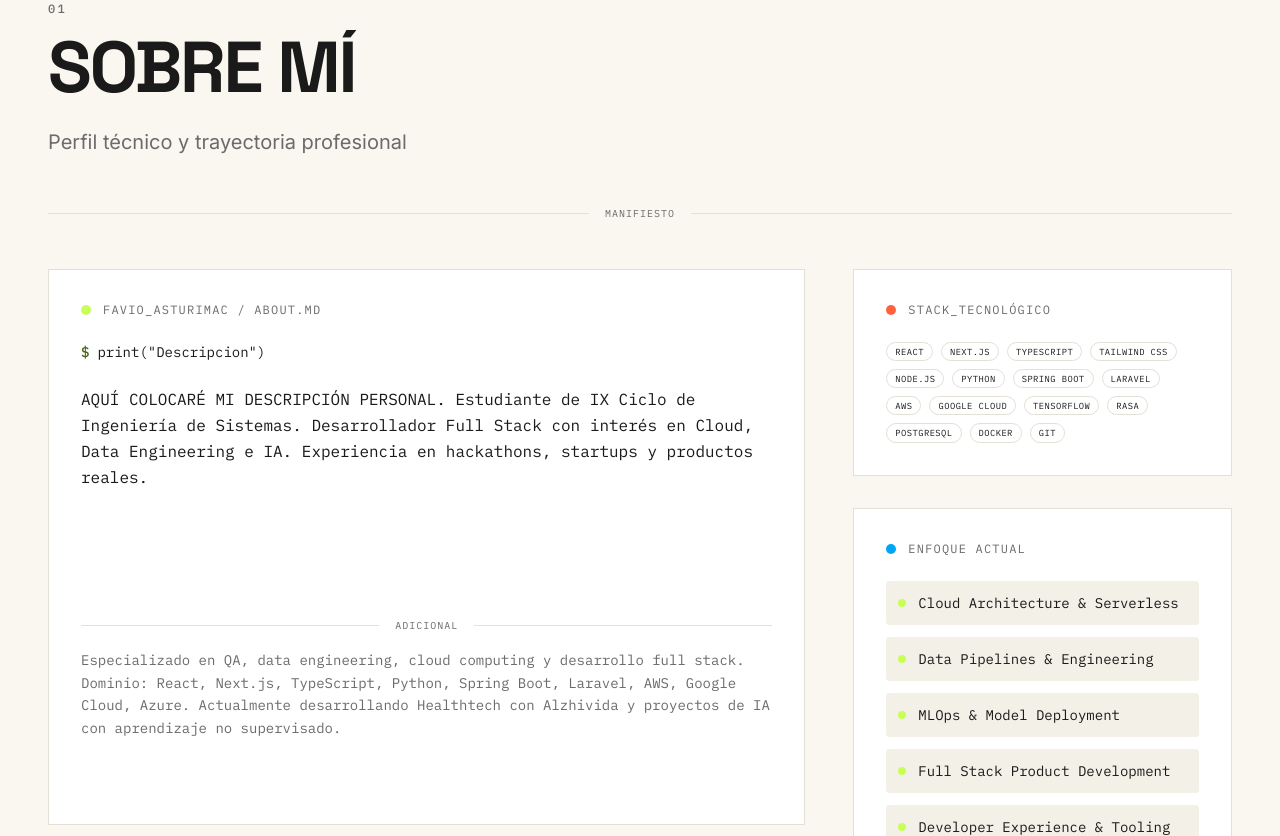
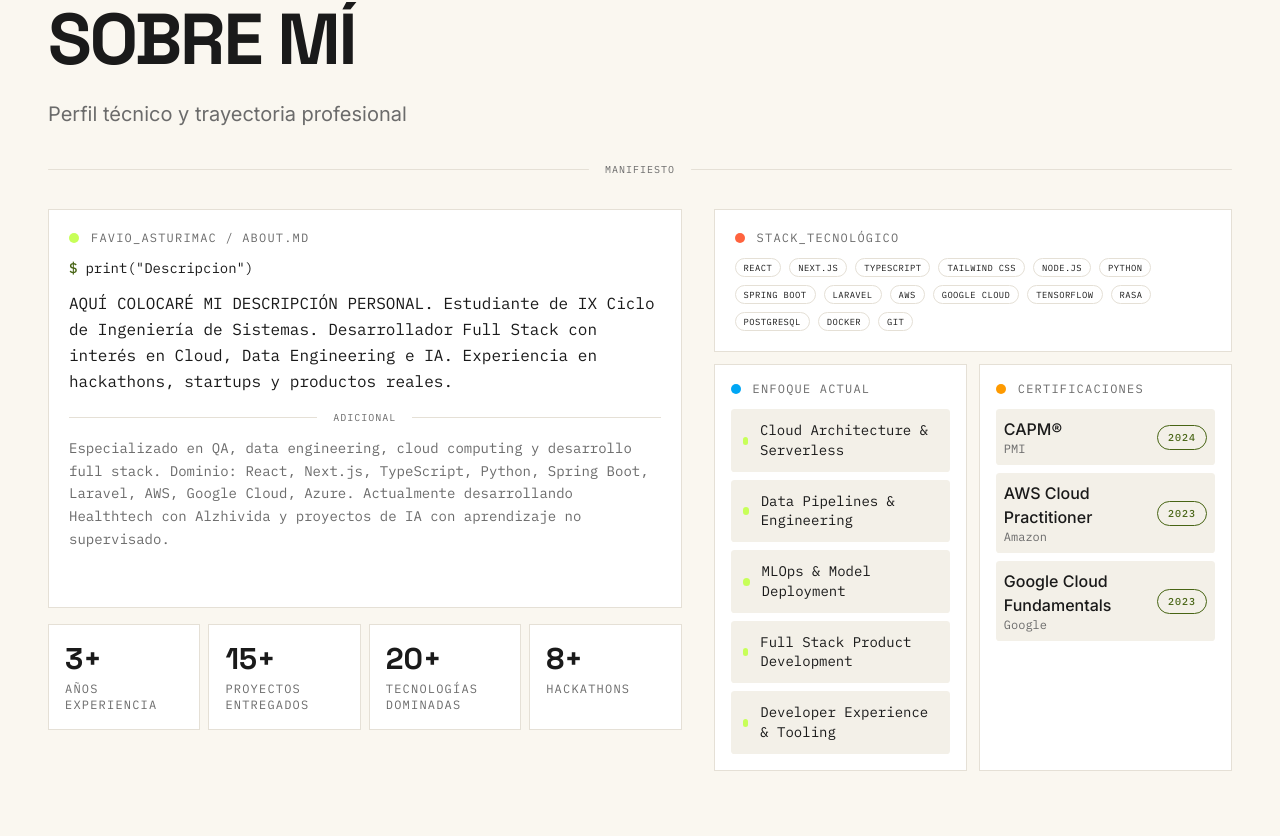
Before and after one commit to Favio-coder/portafolio-profesional, a Next.js app: page / in a window 1280 px wide. Shown: the part 1384-2220 px from the top of the page. Built offline with nearby package versions, Linux system fonts and the light colour scheme.

Commit message:
Fix:Arreglo de Album y Responsive

```diff
--- a/src/components/About.tsx
+++ b/src/components/About.tsx
@@ -69,7 +69,7 @@ export default function About() {
   }, []);
 
   return (
-    <section id="about" className="relative px-6 py-20 md:px-8 lg:px-12">
+    <section id="about" className="about-section relative px-4 pb-6 pt-10 sm:px-6 md:pb-10 md:pt-14 lg:px-12">
       <div className="mx-auto max-w-350">
         <SectionHeading
           number="01"
@@ -77,18 +77,18 @@ export default function About() {
           subtitle="Perfil técnico y trayectoria profesional"
         />
 
-        <SectionDivider className="my-12" label="MANIFIESTO" thick />
+        <SectionDivider className="my-6 md:my-8" label="MANIFIESTO" thick />
 
-        <div className="grid gap-12 lg:grid-cols-[2fr_1fr]">
-          <div className="space-y-8">
+        <div className="about-layout grid gap-4 md:grid-cols-[1.1fr_.9fr] lg:gap-8">
+          <div className="space-y-4">
             <motion.div
               initial={{ opacity: 0, y: 30 }}
               whileInView={{ opacity: 1, y: 0 }}
               viewport={{ once: true, amount: 0.2 }}
               transition={{ duration: 0.6, ease: [0.16, 1, 0.3, 1] }}
-              className="overflow-hidden border border-border bg-card p-6 md:p-8"
+              className="overflow-hidden border border-border bg-card p-4 md:p-5"
             >
-              <div className="mb-6 flex items-center gap-3">
+              <div className="mb-3 flex items-center gap-3">
                 <span className="h-2.5 w-2.5 rounded-full bg-primary" />
                 <span className="font-mono text-xs uppercase tracking-widest text-muted-foreground">
                   FAVIO_ASTURIMAC / ABOUT.MD
@@ -99,7 +99,7 @@ export default function About() {
                 {`print("Descripcion")`}
               </TerminalLabel>
 
-              <div className="mt-6 min-h-50 font-mono text-base leading-relaxed text-foreground">
+              <div className="mt-3 font-mono text-sm leading-relaxed text-foreground sm:text-base">
                 {displayText}
                 {phase !== "complete" && (
                   <span
@@ -118,7 +118,7 @@ export default function About() {
                   initial={{ opacity: 0, y: 20 }}
                   animate={{ opacity: 1, y: 0 }}
                   transition={{ duration: 0.5, delay: 0.2 }}
-                  className="mt-8 space-y-4"
+                  className="mt-4 space-y-3"
                 >
                   <SectionDivider label="ADICIONAL" />
                   <p className="font-mono text-sm leading-relaxed text-muted-foreground">
@@ -127,7 +127,7 @@ export default function About() {
                 </motion.div>
               )}
 
-              <div className="mt-6 flex items-center gap-2">
+              <div className="mt-2 flex items-center gap-2">
                 <span
                   className={`font-mono text-lg text-primary-ink ${
                     cursorVisible ? "opacity-100 animate-pulse" : "opacity-0"
@@ -144,14 +144,14 @@ export default function About() {
               whileInView={{ opacity: 1, y: 0 }}
               viewport={{ once: true, amount: 0.2 }}
               transition={{ duration: 0.6, delay: 0.2, ease: [0.16, 1, 0.3, 1] }}
-              className="grid gap-4 sm:grid-cols-2 lg:grid-cols-4"
+              className="grid grid-cols-2 gap-2 lg:grid-cols-4"
             >
               {stats.map((stat) => (
                 <div
                   key={stat.label}
-                  className="p-5 border border-border bg-card transition-all hover:border-primary hover:shadow-lg"
+                  className="border border-border bg-card p-3 transition-all hover:border-primary hover:shadow-lg sm:p-4"
                 >
-                  <p className="font-heading font-black text-3xl md:text-4xl text-foreground">
+                  <p className="font-heading font-black text-2xl text-foreground sm:text-3xl">
                     {stat.value}
                   </p>
                   <p className="mt-1 font-mono text-xs uppercase tracking-widest text-muted-foreground">
@@ -162,15 +162,15 @@ export default function About() {
             </motion.div>
           </div>
 
-          <div className="space-y-8">
+          <div className="about-details grid grid-cols-2 gap-3 md:grid-cols-1 lg:grid-cols-2">
             <motion.div
               initial={{ opacity: 0, y: 30 }}
               whileInView={{ opacity: 1, y: 0 }}
               viewport={{ once: true, amount: 0.2 }}
               transition={{ duration: 0.6, delay: 0.3, ease: [0.16, 1, 0.3, 1] }}
-              className="overflow-hidden border border-border bg-card p-6 md:p-8"
+              className="about-stack col-span-2 overflow-hidden border border-border bg-card p-4 md:col-span-1 md:p-5 lg:col-span-2"
             >
-              <div className="mb-6 flex items-center gap-3">
+              <div className="mb-3 flex items-center gap-3">
                 <span className="h-2.5 w-2.5 rounded-full bg-accent" />
                 <span className="font-mono text-xs uppercase tracking-widest text-muted-foreground">
                   STACK_TECNOLÓGICO
@@ -207,16 +207,16 @@ export default function About() {
               whileInView={{ opacity: 1, y: 0 }}
               viewport={{ once: true, amount: 0.2 }}
               transition={{ duration: 0.6, delay: 0.4, ease: [0.16, 1, 0.3, 1] }}
-              className="overflow-hidden border border-border bg-card p-6 md:p-8"
+              className="overflow-hidden border border-border bg-card p-3 md:p-4"
             >
-              <div className="mb-6 flex items-center gap-3">
+              <div className="mb-3 flex items-center gap-3">
                 <span className="h-2.5 w-2.5 rounded-full bg-sky-500" />
                 <span className="font-mono text-xs uppercase tracking-widest text-muted-foreground">
                   ENFOQUE ACTUAL
                 </span>
               </div>
 
-              <div className="space-y-3">
+              <div className="space-y-2">
                 {[
                   "Cloud Architecture & Serverless",
                   "Data Pipelines & Engineering",
@@ -226,10 +226,10 @@ export default function About() {
                 ].map((focus, i) => (
                   <div
                     key={i}
-                    className="flex items-center gap-3 p-3 bg-muted rounded-sm transition-all hover:bg-secondary"
+                    className="flex items-start gap-2 rounded-sm bg-muted p-2 transition-all hover:bg-secondary sm:items-center sm:gap-3 sm:p-3"
                   >
                     <span className="h-2 w-2 rounded-full bg-primary" />
-                    <span className="font-mono text-sm text-foreground">{focus}</span>
+                    <span className="font-mono text-xs leading-snug text-foreground sm:text-sm">{focus}</span>
                   </div>
                 ))}
               </div>
@@ -240,16 +240,16 @@ export default function About() {
               whileInView={{ opacity: 1, y: 0 }}
               viewport={{ once: true, amount: 0.2 }}
               transition={{ duration: 0.6, delay: 0.5, ease: [0.16, 1, 0.3, 1] }}
-              className="overflow-hidden border border-border bg-card p-6 md:p-8"
+              className="overflow-hidden border border-border bg-card p-3 md:p-4"
             >
-              <div className="mb-6 flex items-center gap-3">
+              <div className="mb-3 flex items-center gap-3">
                 <span className="h-2.5 w-2.5 rounded-full bg-amber-500" />
                 <span className="font-mono text-xs uppercase tracking-widest text-muted-foreground">
                   CERTIFICACIONES
                 </span>
               </div>
 
-              <div className="space-y-3">
+              <div className="space-y-2">
                 {[
                   { name: "CAPM®", issuer: "PMI", year: "2024" },
                   { name: "AWS Cloud Practitioner", issuer: "Amazon", year: "2023" },
@@ -257,7 +257,7 @@ export default function About() {
                 ].map((cert, i) => (
                   <div
                     key={i}
-                    className="flex items-center justify-between p-3 bg-muted rounded-sm"
+                    className="flex min-w-0 flex-col items-start gap-1 rounded-sm bg-muted p-2 sm:flex-row sm:items-center sm:justify-between"
                   >
                     <div>
                       <p className="font-medium text-foreground">{cert.name}</p>
--- a/src/components/Hero.tsx
+++ b/src/components/Hero.tsx
@@ -37,7 +37,7 @@ export default function Hero() {
   }, []);
 
   return (
-    <section className="relative min-h-screen px-6 pt-20 pb-16 md:px-8 lg:px-12">
+    <section className="relative min-h-screen px-6 pt-[var(--nav-height,80px)] pb-16 md:px-8 lg:px-12">
       <div className="mx-auto max-w-350">
         <div className="mb-12 flex items-center justify-between">
           <div className="font-mono text-sm uppercase tracking-widest text-muted-foreground">
--- a/src/components/Tracks.tsx
+++ b/src/components/Tracks.tsx
@@ -68,6 +68,8 @@ export default function Tracks({
           const words = text.split(" ").filter(Boolean);
           const duplicatedWords = [...words, ...words];
 
+          const animationClass = direction === "left" ? "animate-marquee" : "animate-marquee-reverse";
+
           return (
             <div
               key={bandIndex}
@@ -80,11 +82,9 @@ export default function Tracks({
               }}
             >
               <div
-                className="flex whitespace-nowrap will-change-transform items-center gap-6"
+                className={`flex whitespace-nowrap will-change-transform items-center gap-6 ${isVisible ? animationClass : ""}`}
                 style={{
-                  animation: isVisible
-                    ? `${direction === "left" ? "tracks-marquee" : "tracks-marquee-reverse"} ${speed}s linear infinite`
-                    : "none",
+                  animationDuration: `${speed}s`,
                 }}
               >
                 {duplicatedWords.map((word, i) => (
@@ -98,16 +98,6 @@ export default function Tracks({
           );
         })}
       </div>
-      <style jsx global>{`
-        @keyframes tracks-marquee {
-          from { transform: translateX(0); }
-          to { transform: translateX(-50%); }
-        }
-        @keyframes tracks-marquee-reverse {
-          from { transform: translateX(-50%); }
-          to { transform: translateX(0); }
-        }
-      `}</style>
     </div>
   );
 }
--- a/src/components/ui/ProjectCard.tsx
+++ b/src/components/ui/ProjectCard.tsx
@@ -1,9 +1,18 @@
+"use client";
+
 import Image from "next/image";
+import { motion } from "motion/react";
 import type { Project } from "@/data/project";
 
 export default function ProjectCard({ project, index }: { project: Project; index: number }) {
   return (
     <article className="project-card" aria-labelledby={`${project.id}-title`}>
+      <motion.div
+        initial={{ opacity: 0, y: 20 }}
+        whileInView={{ opacity: 1, y: 0 }}
+        viewport={{ once: true, amount: 0.1 }}
+        transition={{ duration: 0.5, delay: index * 0.08, ease: [0.16, 1, 0.3, 1] }}
+      >
         <div className="project-card-meta font-mono text-xs uppercase tracking-wider">
           <span>{String(index + 1).padStart(2, "0")} / {project.technologies[0]}</span>
           <span>{project.year} ↗</span>
@@ -27,6 +36,7 @@ export default function ProjectCard({ project, index }: { project: Project; inde
             <figcaption className="mt-2 font-mono text-xs text-muted-foreground">{project.image.split("/").pop()}</figcaption>
           </figure>
         </div>
+      </motion.div>
     </article>
   );
 }
```
Also changed, not shown: src/app/globals.css (+26 -12 lines), src/components/Gallery.tsx (+15 -10 lines), src/components/Projects.tsx (+9 -2 lines), src/data/gallery.ts (+13 -11 lines). Lines whose indentation alone changed are shown as unchanged.
